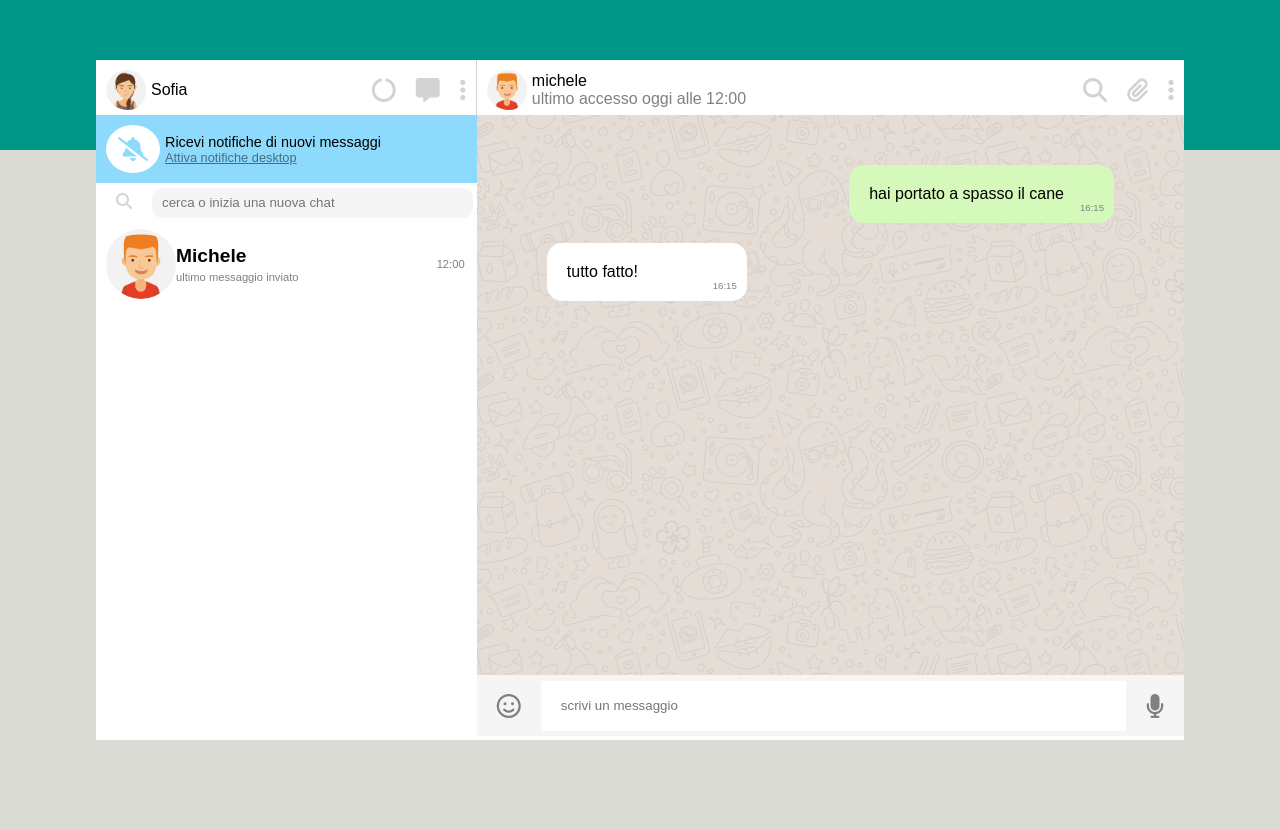
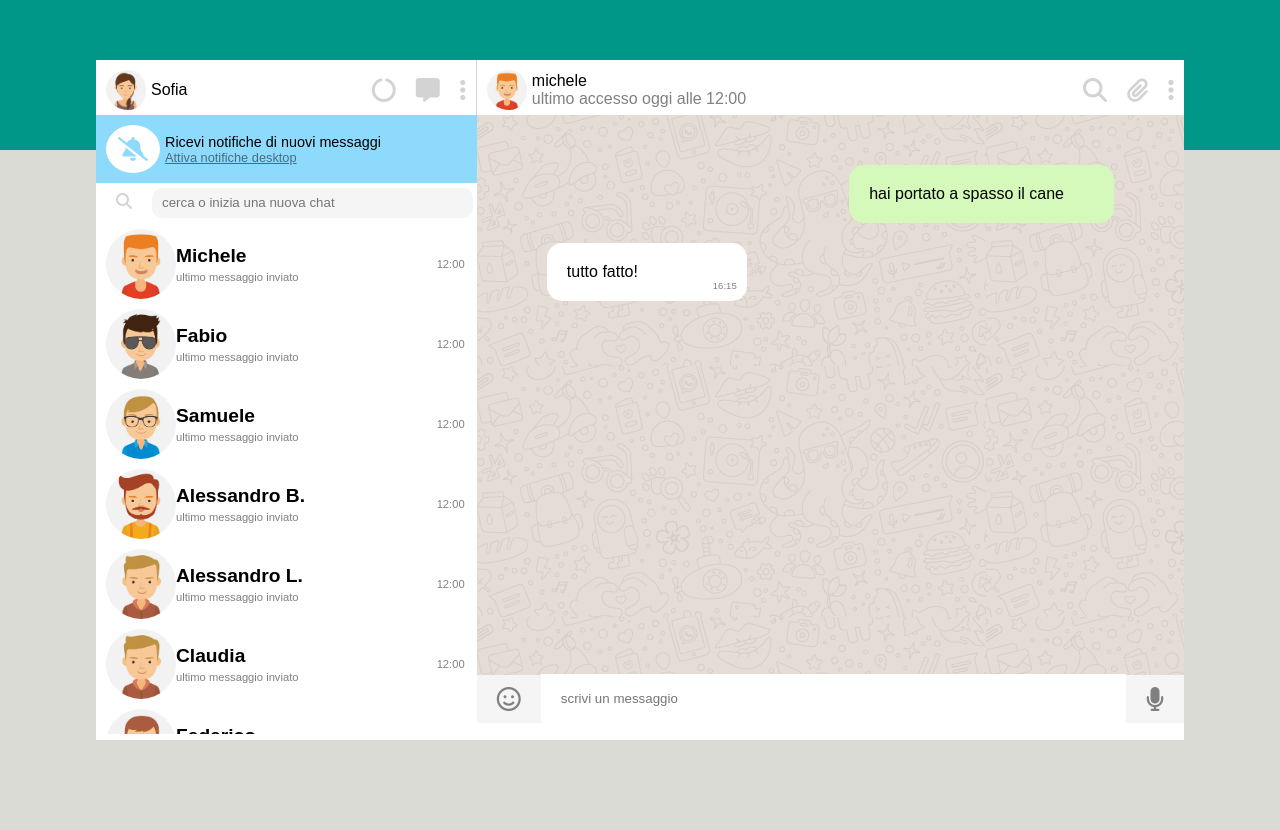
Before and after one commit to MembriniLuca29/vue-boolzapp, a plain HTML site: page index.html in a window 1280 px wide. Drawn offline with nearby package versions, Linux system fonts and the light colour scheme.

Commit message:
milestone 1 completata

```diff
--- a/css/style.css
+++ b/css/style.css
@@ -121,6 +121,7 @@ color: lightgray;
 .users{
     width: 100%;
     overflow-y: auto;
+    max-height: calc(100% - 170px);
 }
 
 .single-user{
@@ -254,7 +255,7 @@ width: calc((100% / 10) * 6);
 
 .message{
     width: 100%;
-    height: 9%;
+    height: 7%;
     background-color: whitesmoke;
     display: flex;
     align-items: center;
--- a/index.html
+++ b/index.html
@@ -37,10 +37,10 @@
   <input type="text" placeholder="cerca o inizia una nuova chat">
 </div>
 <div class="users">
-  <div class="single-user">
-    <img src="img/avatar_1.jpg" alt="">
+  <div v-for="contact in contacts" :key="contact.name" class="single-user">
+    <img :src="contact.avatar" alt="">
     <div class="center-name">
-      <p class="name">Michele</p>
+      <p class="name">{{ contact.name }}</p>
       <p class="grey">ultimo messaggio inviato</p>
     </div>
     <div class=" last-data">
@@ -70,7 +70,7 @@
   </div>
   <div class="chat">
     <div class="sent">
-      <p>hai portato a spasso il cane <span class="data-message">16:15</span></p>
+      <p>hai portato a spasso il cane</p>
     </div>
 
     <div class="received">
--- a/js/script.js
+++ b/js/script.js
@@ -1,12 +1,11 @@
 const { createApp } = Vue;
-
 createApp({
   data() {
     return {
         contacts: [
             {
             name: 'Michele',
-            avatar: './img/avatar_1.png',
+            avatar: '../img/avatar_1.jpg',
             visible: true,
             messages: [
             {
@@ -28,7 +27,7 @@ createApp({
             },
             {
             name: 'Fabio',
-            avatar: './img/avatar_2.png',
+            avatar: '../img/avatar_2.jpg',
             visible: true,
             messages: [
             {
@@ -50,7 +49,7 @@ createApp({
             },
             {
             name: 'Samuele',
-            avatar: './img/avatar_3.png',
+            avatar: '../img/avatar_3.jpg',
             visible: true,
             messages: [
             {
@@ -72,7 +71,7 @@ createApp({
             },
             {
             name: 'Alessandro B.',
-            avatar: './img/avatar_4.png',
+            avatar: '../img/avatar_4.jpg',
             visible: true,
             messages: [
             {
@@ -89,7 +88,7 @@ createApp({
             },
             {
             name: 'Alessandro L.',
-            avatar: './img/avatar_5.png',
+            avatar: '../img/avatar_5.jpg',
             visible: true,
             messages: [
             {
@@ -106,7 +105,7 @@ createApp({
             },
             {
             name: 'Claudia',
-            avatar: './img/avatar_5.png',
+            avatar: '../img/avatar_5.jpg',
             visible: true,
             messages: [
             {
@@ -128,7 +127,7 @@ createApp({
             },
             {
             name: 'Federico',
-            avatar: './img/avatar_7.png',
+            avatar: '../img/avatar_7.jpg',
             visible: true,
             messages: [
             {
@@ -145,7 +144,7 @@ createApp({
             },
             {
             name: 'Davide',
-            avatar: './img/avatar_8.png',
+            avatar: '../img/avatar_8.jpg',
             visible: true,
             messages: [
             {
```
